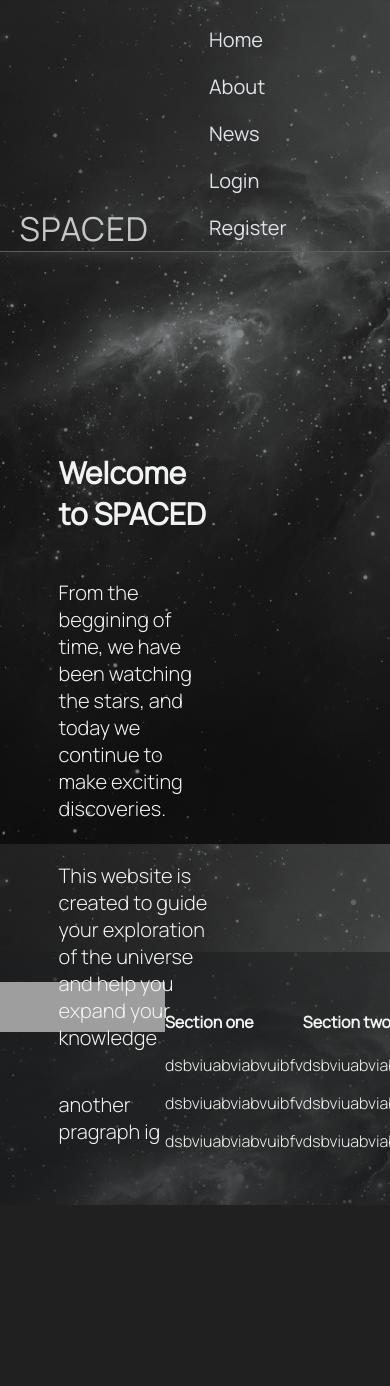
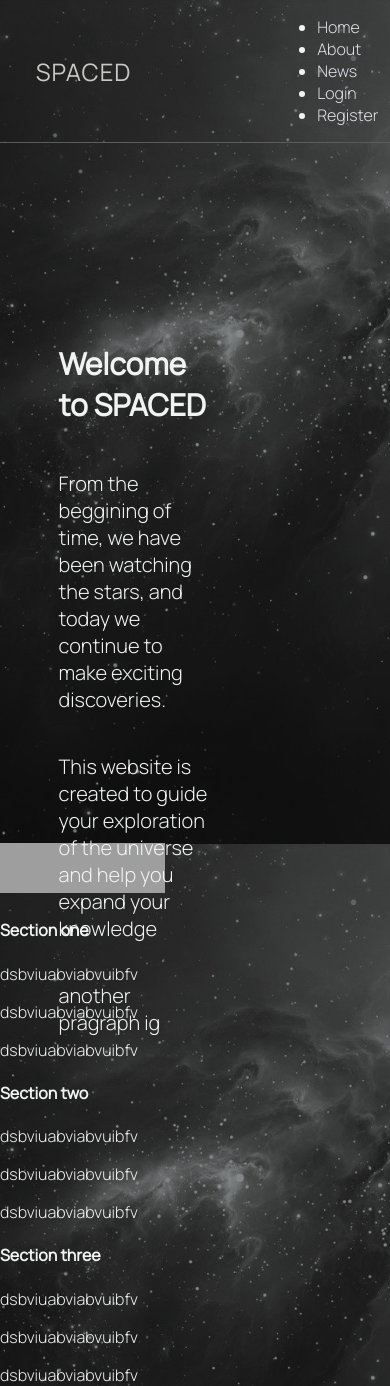
Before and after one commit to Artiye/AstronomyWeb, a PHP site: page /about.html in a window 390 px wide. Before the commit the page ends 1205 px from the top, so only its background shows below. Run offline with PHP 8.4, Linux system fonts and the light colour scheme; grey boxes are pictures that could not be loaded.

Commit message:
separate nav bar css file

```diff
--- a/nav.css
+++ b/nav.css
@@ -1,55 +1,74 @@
 
 nav{
-    width:100%;
-    background-color: transparent;
     width:auto;
+    height:auto;
     display:flex;
     justify-content:space-between;
-    align-items:flex-end;
-    padding-left: 5%;
-    padding-right: 5%;
+    align-items:center;
+    padding-left: 3%;
+    padding-right: 3%;
     border-bottom: 1px solid #5c5c5f;
-    box-shadow:  0px 2px 15px rgba(143, 142, 142, 0.19);
-    overflow-x: hidden;
+    /* box-shadow:  0px 2px 15px rgba(143, 142, 142, 0.19); */
 }
 
 nav .logo{
-
-    align-self:flex-end;
     color: #c6c7c9;
-    font-size:33px;
+    font-size:2rem;
     font-weight: 500;
     letter-spacing: 1px;
-    margin-bottom: 0;
-    margin-top:0;
-    text-decoration: none;
+    margin:.5rem;
+
 }
 
-nav ul{
-    margin-bottom: 0;
+.links ul{
+    padding:0;
+    margin:0;
+    display:flex;
 }
 
-nav ul li{
+.links ul li{
     list-style-type: none;
-    display:inline-block;
-    padding: 10px 20px;
-    font-size:20px;
+    font-size:1.6rem;
     font-weight:400;
 }
 
-nav  a{
-    text-decoration: none;
+nav a{
+    text-decoration:none;
     color:rgb(222, 225, 230);
 }
-
-nav  a:hover{
-    color:rgba(83, 85, 103, 0.851);
-    transition:0.4s;
+.links li a{
+    display:block;
+    padding:.5em;
 }
 
-footer{
+.links a:hover,
+.links a:focus{
+    color:rgba(28, 28, 31, 0.842);
+    transition:0.4s;
+    /* background-color: #33333322; */
+    border-bottom: .5px solid white;
+}
 
-    /*width:100%;*/
+.nav-button{
+    position:absolute;
+    top: 1.6rem;
+    right:2rem;
+    display:none;
+    flex-direction:column;
+    justify-content:space-between;
+    width:30px;
+    height:20px;
+}
+
+.nav-button .bar{
+    height:3px;
+    width:100%;
+    background-color: white;
+    border-radius: 10px;
+}
+
+/* footer{
+    width:100vw;
     height:30%;
     background-color:#1d1f2093;
     display:flex;
@@ -63,4 +82,60 @@ footer{
     align-self:flex-start;
     margin-top: 30px;
 
+} */
+
+@media (max-width:700px) {
+
+    .nav-button{
+        display:flex;
+        color:white;
+        top:1.3rem
+    }
+
+    .links{
+        display:none;
+        padding:0;
+    }
+    nav .links{
+        flex-direction: column;
+        align-items: center;
+    }
+    /* nav .logo{
+        padding-bottom:1rem;
+    } */
+
+    .links ul{
+        flex-direction: column;
+        width:100%;
+    }
+
+    .links li{
+        text-align: center;
+        padding:0;
+    }
+
+    nav .logo{
+        /* padding-top: 1em; */
+        padding:1rem;
+        align-self:flex-end;
+        color: #c8c9c6;
+        font-size:1.5rem;
+        font-weight: 500;
+        letter-spacing: 1px;
+        margin-bottom: 0;
+        margin-top:0;
+        text-decoration: none;
+    }
+
+    .links.active{
+        display:flex;
+    }
+
+    .nav{
+        display:flex;
+        flex-direction: column;
+        justify-content: center;
+        align-items: center;
+        background-color: black;
+    }
 }
```
Also changed, not shown: home.html (+22 -16 lines).
